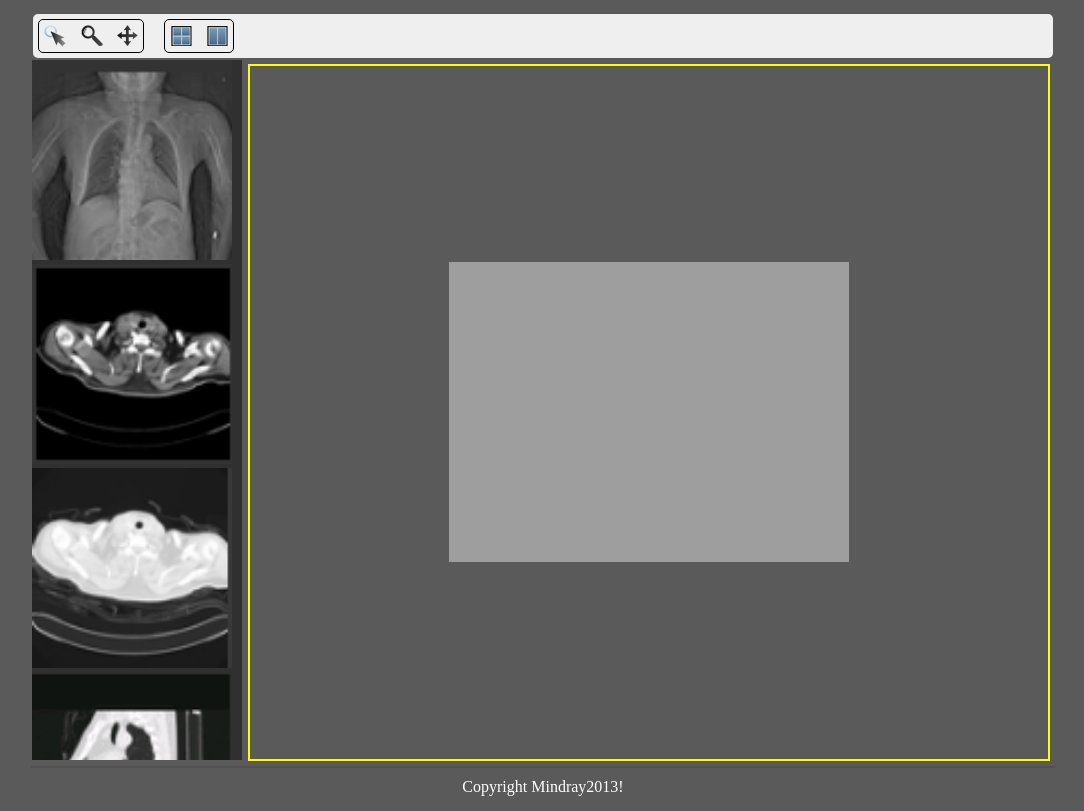
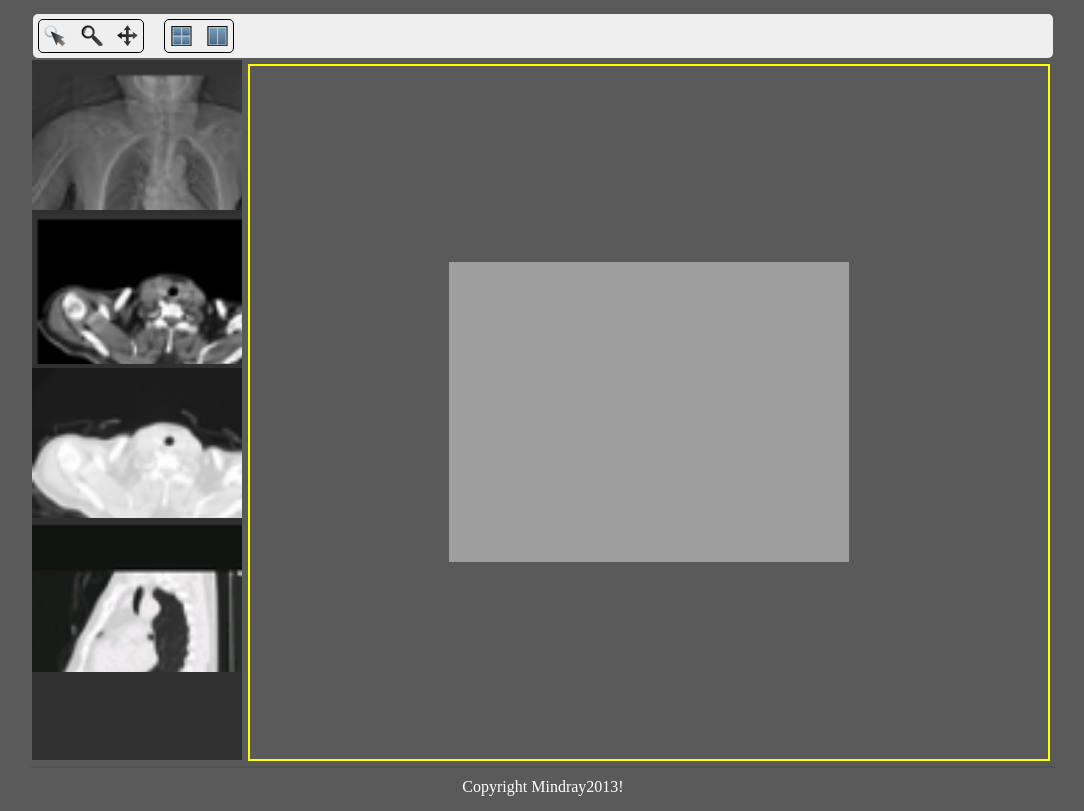
Before and after one commit to go2hero/CrossAppDemo, a plain HTML site: page www/index.html in a window 1280 px wide. Shown: the whole page, without its empty margins (105-1189 px from the left). Drawn offline with Linux system fonts and the light colour scheme.

Commit message:
change the width to autosize

```diff
--- a/www/index.html
+++ b/www/index.html
@@ -6,6 +6,9 @@
 </header>
 <link rel="stylesheet" type="text/css" href="main.css"/>
 <body>
+<script>
+var small_width = document.body.clientWidth/5;
+</script>
 <div id="big_wrapper">
 	<!--<nav id="top_menu">
     	<ul>
@@ -27,12 +30,12 @@
     </div>
     <div id="new_div">
      	<aside id="side_nav">
-      		<canvas id="canvas_1" width="200" height="200" onclick="ShowImage(this.getAttribute('id'))"> 你的浏览器不支持HTML5 </canvas>
+      		<canvas id="canvas_1" width=small_width height=small_width onclick="ShowImage(this.getAttribute('id'))"> 你的浏览器不支持HTML5 </canvas>
       		<br />
-      		<canvas id="canvas_2" width="200" height="200" onclick="ShowImage(this.getAttribute('id'))"> 你的浏览器不支持HTML5 </canvas>
+      		<canvas id="canvas_2" width=small_width height=small_width onclick="ShowImage(this.getAttribute('id'))"> 你的浏览器不支持HTML5 </canvas>
       		<br />
-      		<canvas id="canvas_3"  width="200" height="200" onclick="ShowImage(this.getAttribute('id'))"> 你的浏览器不支持HTML5 </canvas>
-      		<canvas id="canvas_4"  width="200" height="200" onclick="ShowImage(this.getAttribute('id'))"> 你的浏览器不支持HTML5 </canvas>
+      		<canvas id="canvas_3"  width=small_width height=small_width onclick="ShowImage(this.getAttribute('id'))"> 你的浏览器不支持HTML5 </canvas>
+      		<canvas id="canvas_4"  width=small_width height=small_width onclick="ShowImage(this.getAttribute('id'))"> 你的浏览器不支持HTML5 </canvas>
       		<br />
         </aside>
      	<section id="main_section">
@@ -53,7 +56,7 @@ function initImage()
 	img1.onload=function()
 	{
 
-		ctx1.drawImage(img1,0,0,200,200);
+		ctx1.drawImage(img1,0,0,small_width,small_width);
 	}
 
 	var img2=new Image();
@@ -63,7 +66,7 @@ function initImage()
 	img2.onload=function()
 	{
 
-		ctx2.drawImage(img2,0,0,200,200);
+		ctx2.drawImage(img2,0,0,small_width,small_width);
 	}
 
 	var img3=new Image();
@@ -73,7 +76,7 @@ function initImage()
 	img3.onload=function()
 	{
 
-		ctx3.drawImage(img3,0,0,200,200);
+		ctx3.drawImage(img3,0,0,small_width,small_width);
 	}
 
 	var img4=new Image();
@@ -83,7 +86,7 @@ function initImage()
 	img4.onload=function()
 	{
 
-		ctx4.drawImage(img4,0,0,200,200);
+		ctx4.drawImage(img4,0,0,small_width,small_width);
 	}
 }
 var canvas_Big=null;
```
